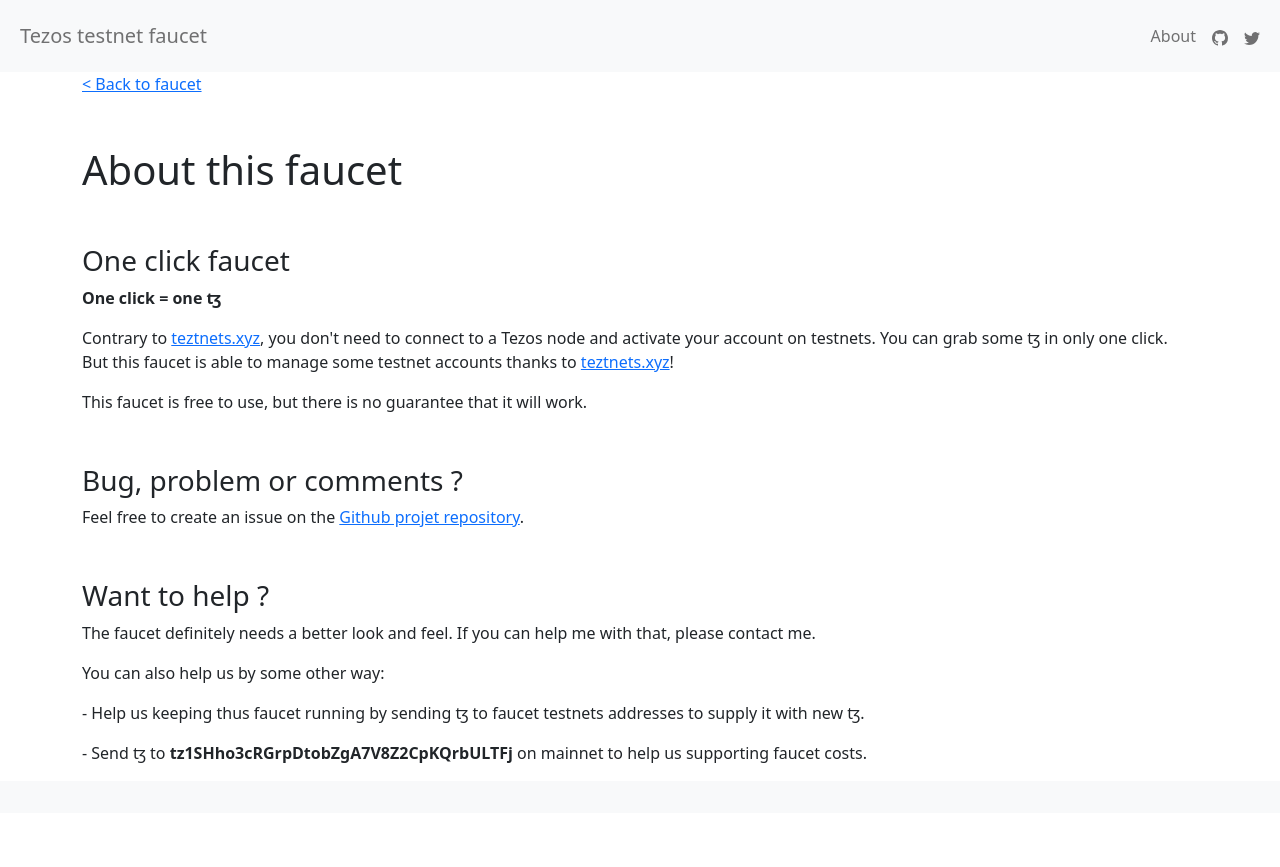
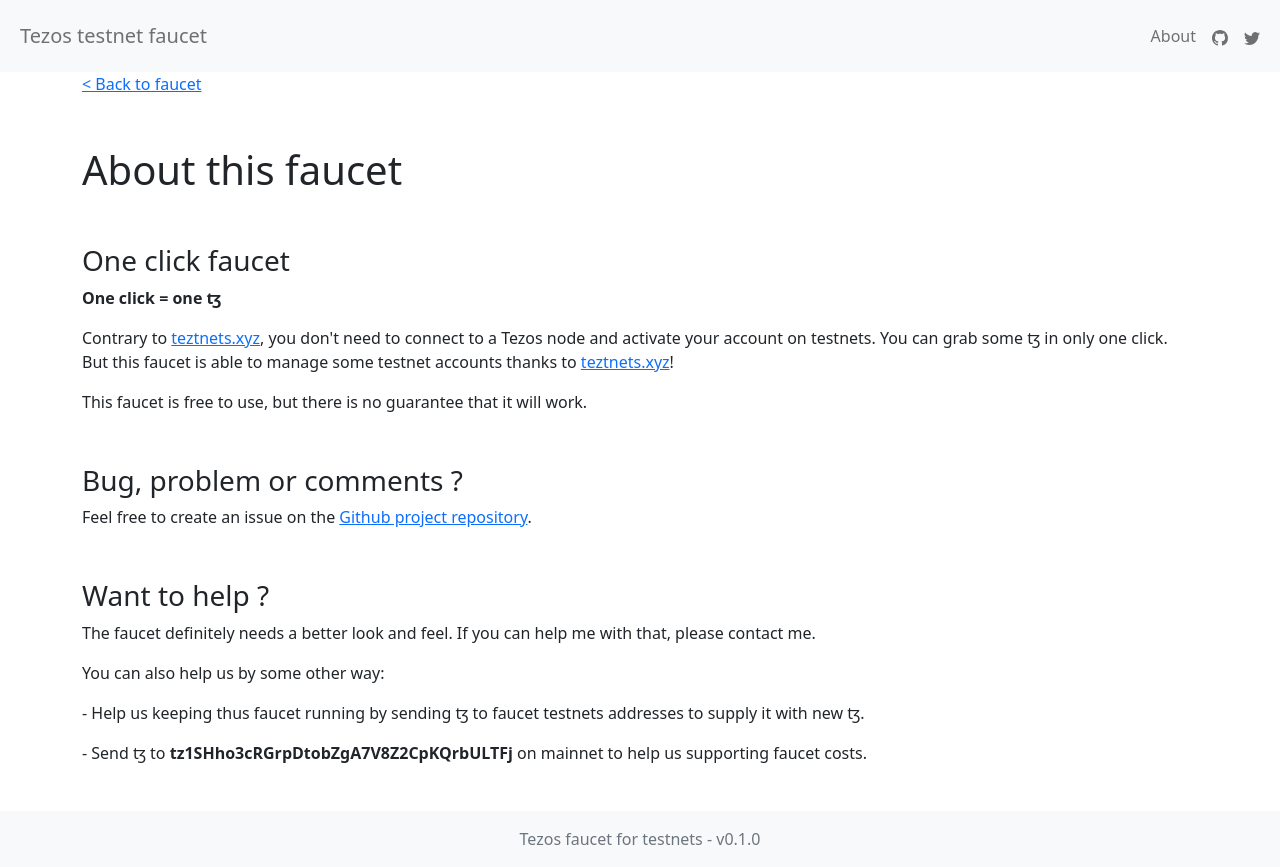
Before and after one commit to avysel/tezos-testnet-faucet, a React (Vite) app: page /about in a window 1280 px wide. Before the commit the page ends 813 px from the top, so only its background shows below. Built offline with nearby package versions, Linux system fonts and the light colour scheme.

Commit message:
fix: fix footer layout

```diff
--- a/package.json
+++ b/package.json
@@ -1,6 +1,6 @@
 {
   "name": "tezos-testnet-faucet",
-  "version": "1.0.0",
+  "version": "0.1.0",
   "description": "Tezos faucet for testnets",
   "source": "src/index.html",
   "browserslist": "> 0.5%, last 2 versions, not dead",
--- a/src/App.css
+++ b/src/App.css
@@ -16,5 +16,6 @@
 }
 
 footer {
-    margin-top: 50px;
+    margin-top: 30px;
+    text-align: center;
 }
--- a/src/components/Footer.tsx
+++ b/src/components/Footer.tsx
@@ -1,11 +1,11 @@
+import appDescription from "../../package.json";
+
 function Footer() {
-    return (
-        <footer className="footer mt-auto py-3 bg-light">
-        <div className="container">
-          <span className="text-muted"></span>
-        </div>
-      </footer>
-    )
+  return (
+    <footer className="footer py-3 bg-light center">
+        <span className="text-muted">{appDescription.description} - v{appDescription.version}</span>
+    </footer>
+  )
 }
 
 export default Footer;
--- a/src/components/pages/About.tsx
+++ b/src/components/pages/About.tsx
@@ -35,7 +35,7 @@
                         <h3>Bug, problem or comments ?</h3>
                         <div>
                             <p>
-                                Feel free to create an issue on the <a href="https://github.com/avysel/tezos-testnet-faucet/issues" target="_blank">Github projet repository</a>.
+                                Feel free to create an issue on the <a href="https://github.com/avysel/tezos-testnet-faucet/issues" target="_blank">Github project repository</a>.
                             </p>
                         </div>
 
```
